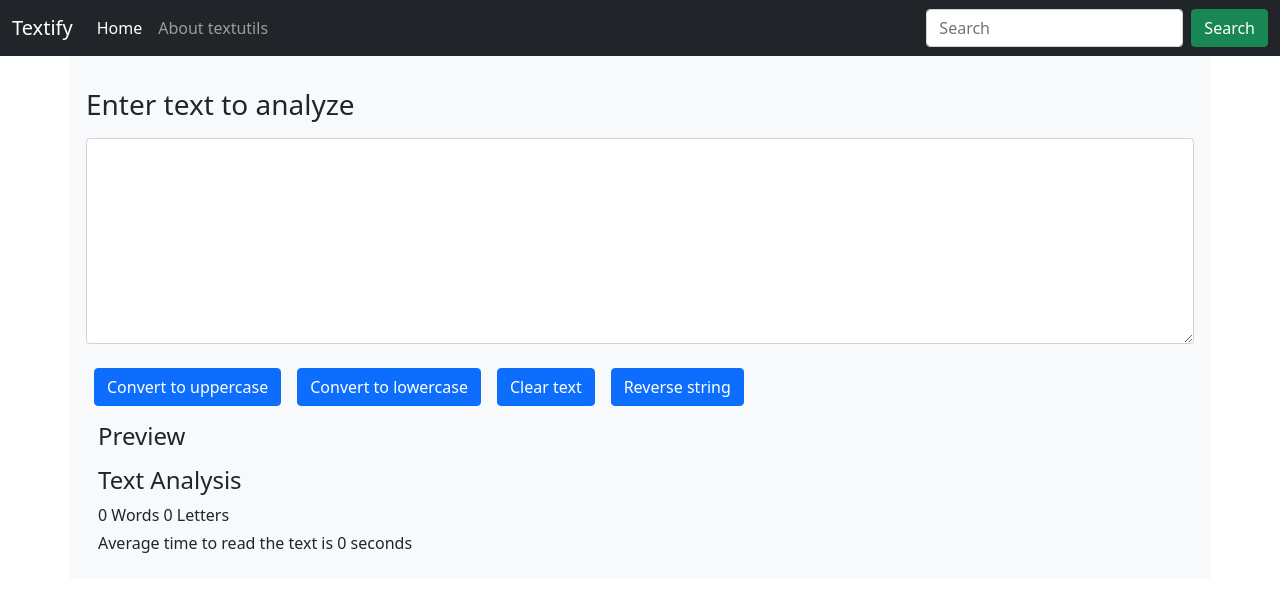
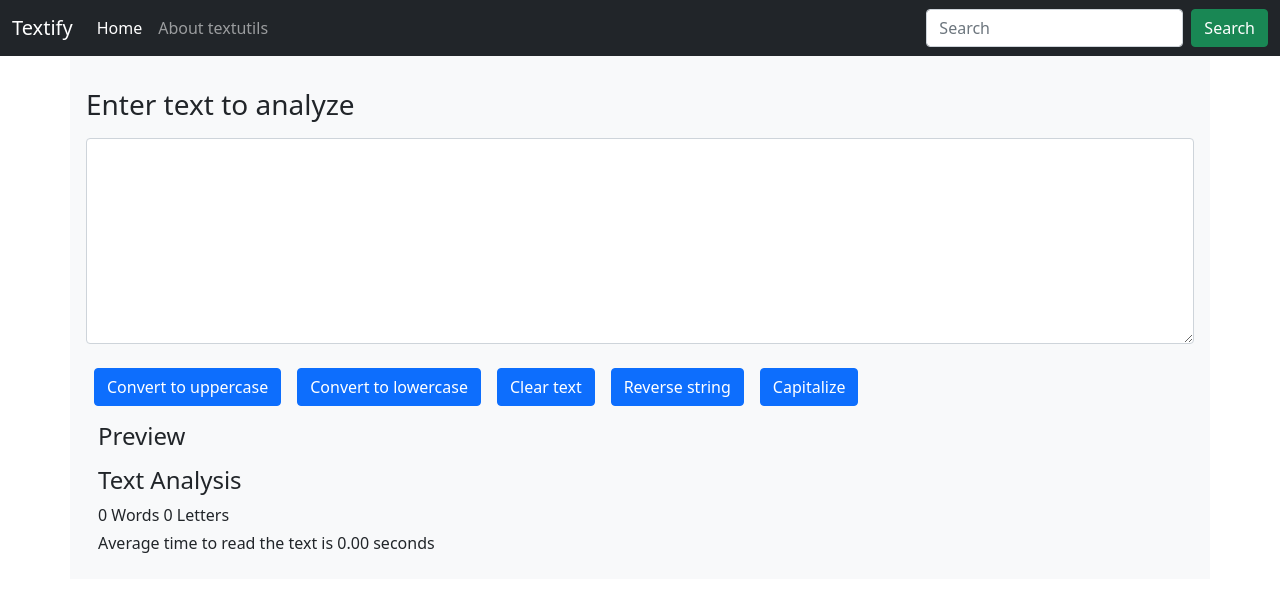
Before and after one commit to Parthiba-Mukhopadhyay/Textify, a React (Create React App) app in the folder my-app/: page / in a window 1280 px wide. Shown: the top 592 px of the page. Built offline with nearby package versions, Linux system fonts and the light colour scheme.

Commit message:
project1

```diff
--- a/my-app/src/Components/Textform.js
+++ b/my-app/src/Components/Textform.js
@@ -29,6 +29,15 @@ export default function Textform() {
     let rev="";
     rev=s.split('').reverse().join('')
     setText(rev);
+  };
+
+  const handlecapClick = () => {
+    console.log("Clicked");
+    let s = text;
+    const words = s.split(" ");
+    for (let i = 0; i < words.length; i++) {
+      words[i] = words[i][0].toUpperCase() + words[i].substring(1);}
+    setText(words.join(' '));
   };
 
   const handleOnChange = (event) => {
@@ -83,13 +92,21 @@ export default function Textform() {
         >
           Reverse string
         </button>
+        <button
+          type="button"
+          className="btn btn-primary my-2 mx-2"
+          value={text}
+          onClick={handlecapClick}
+        >
+          Capitalize
+        </button>
       </div>
       <div className="container my-2">
         <h4 className="my-2">Preview</h4>
         <p>{text}</p>
         <h4>Text Analysis</h4>
         <p className="my-1">{text.split(" ").length-1} Words {text.length} Letters</p>
-        <p className="my-1">Average time to read the text is {(text.split(" ").length-1)*0.2} seconds</p>
+        <p className="my-1">Average time to read the text is {((text.split(" ").length-1)*0.2).toFixed(2)} seconds</p>
       </div>
     </>
   );
```
